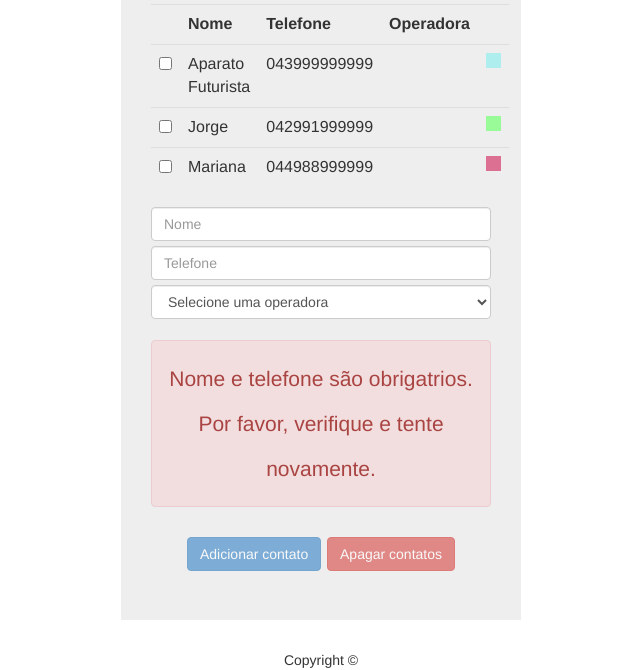
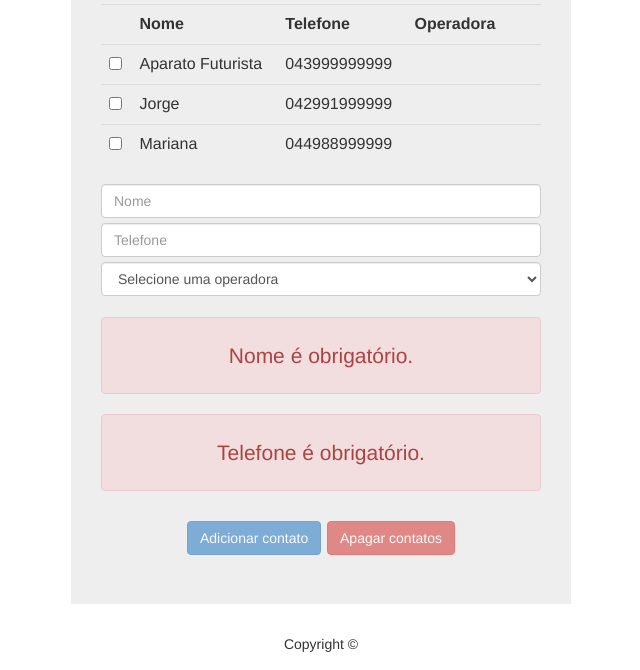
Before and after one commit to katiasilva13/AngularJS-Rodrigo-Branas, a plain HTML site: page index.html in a window 1280 px wide. Shown: the part 130-800 px from the top of the page, without its empty margins (319-959 px from the left). Drawn offline with nearby package versions, Linux system fonts and the light colour scheme.

Commit message:
validando campos p2 - v1.3.2

```diff
--- a/index.html
+++ b/index.html
@@ -6,7 +6,7 @@
     <link rel="stylesheet" type="text/css" href="lib/bootstrap/bootstrap.css" />
     <style>
         .jumbotron {
-            width: 400px;
+            width: 500px;
             text-align: center;
             margin-top: 20px;
             margin-left: auto;
@@ -41,9 +41,9 @@
             .controller("listaTelefonicaCtrl", function ($scope) {
                 $scope.app = "Lista Telefônica";
                 $scope.contatos = [
-                    { nome: "Aparato Futurista", telefone: "043999999999", cor: "paleturquoise" },
-                    { nome: "Jorge", telefone: "042991999999", cor: "palegreen" },
-                    { nome: "Mariana", telefone: "044988999999", cor: "palevioletred" },
+                    { nome: "Aparato Futurista", telefone: "043999999999" },
+                    { nome: "Jorge", telefone: "042991999999" },
+                    { nome: "Mariana", telefone: "044988999999" },
                 ];
                 $scope.adicionarContato = function (contato) {
                     $scope.contatos.push(angular.copy(contato));
@@ -97,16 +97,21 @@
             </tr>
         </table>
         <form name="contatoForm">
-            <input class="form-control" type="text" ng-model="contato.nome" placeholder="Nome" ng-required="true" />
-            <input class="form-control" type="number" ng-model="contato.telefone" placeholder="Telefone" ng-required="true" />
+            <input class="form-control" type="text" ng-model="contato.nome" name="nome" placeholder="Nome" ng-required="true" />
+            <input class="form-control" type="number" ng-model="contato.telefone" name="telefone" placeholder="Telefone" ng-required="true" />
 
             <select class="form-control" ng-model="contato.operadora"
                 ng-options="operadora.nome group by operadora.categoria for operadora in operadoras">
                 <option value="">Selecione uma operadora</option>
             </select>
         </form>
-        <div ng-show="contatoForm.$invalid" class="alert alert-danger">
-            Nome e telefone são obrigatrios. Por favor, verifique e tente novamente.
+        <div ng-if="contatoForm.nome.$invalid" class="alert alert-danger">
+            Nome é obrigatório.
+            <!-- Por favor, verifique e tente novamente. -->
+        </div>
+        <div ng-if="contatoForm.telefone.$invalid" class="alert alert-danger">
+            Telefone é obrigatório.
+            <!-- Por favor, verifique e tente novamente. -->
         </div>
         <button class="btn btn-primary" ng-click="adicionarContato(contato)" ng-disabled="contatoForm.$invalid">
             <!-- ng-disabled="!contato.nome || !contato.telefone"> -->
```
